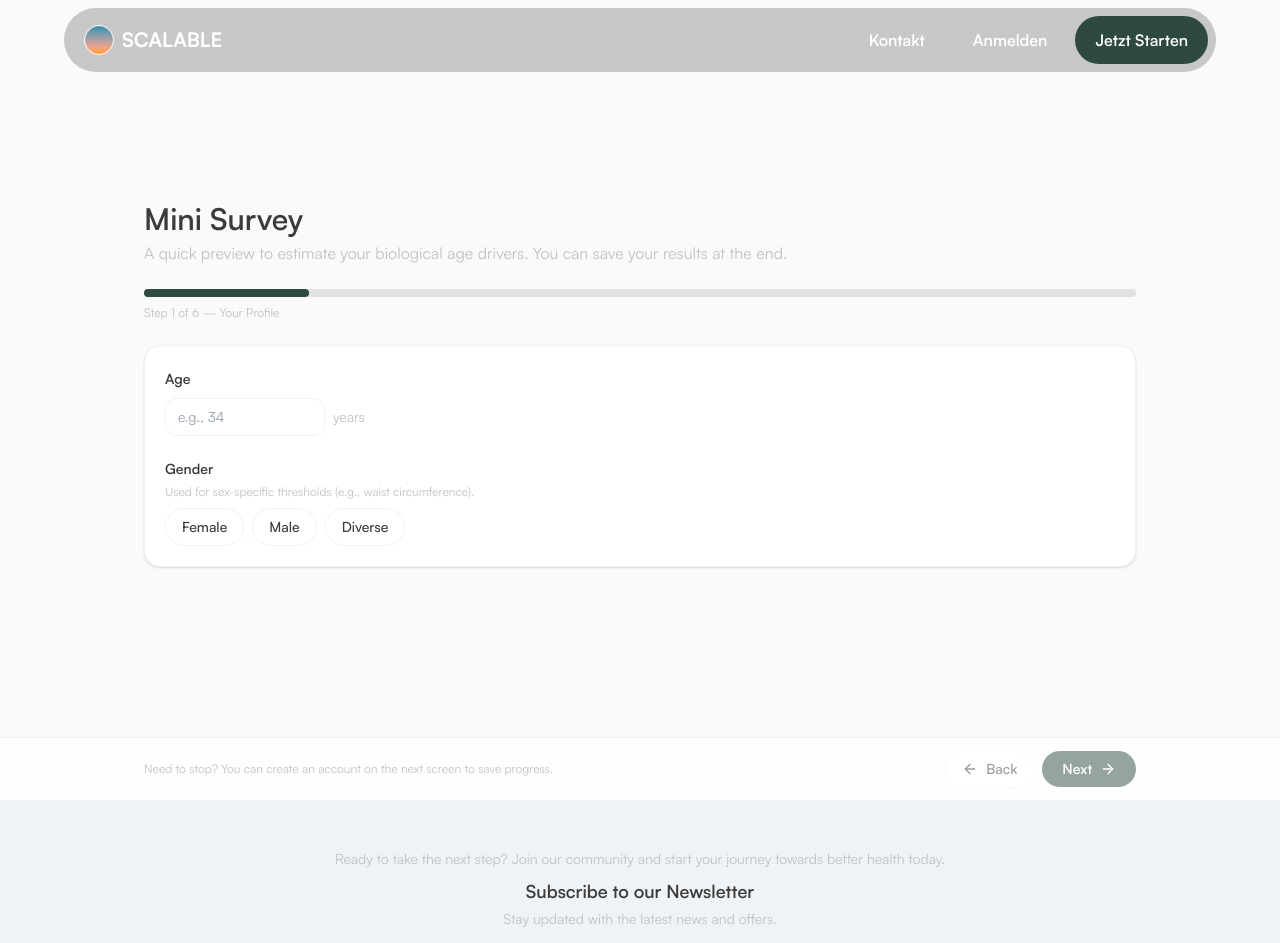
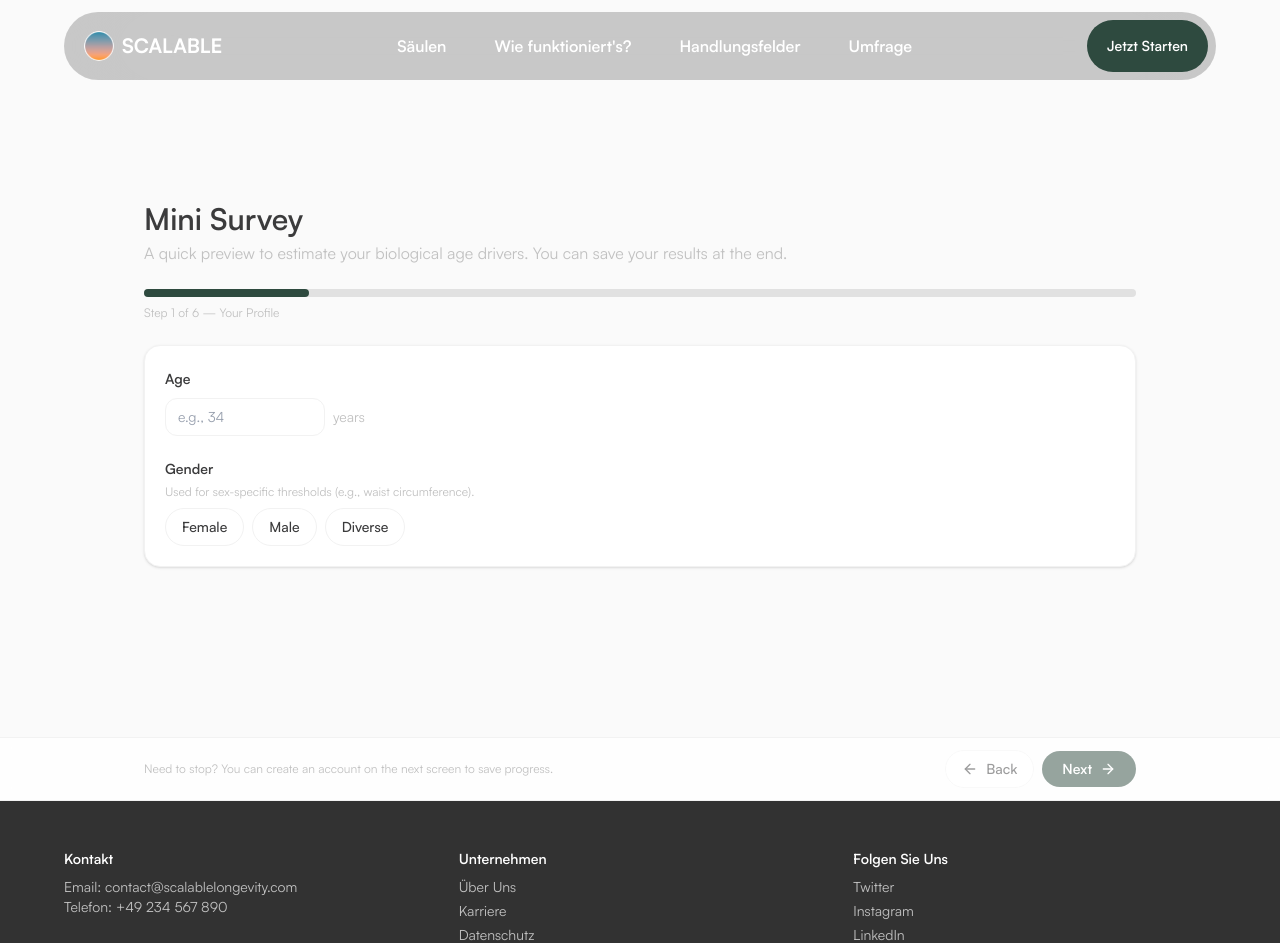
Before and after one commit to arthurtomasi23/scalable-longevity-v2, a Next.js app in the folder website/: page /survey in a window 1280 px wide. Shown: the top 943 px of the page. Built offline with nearby package versions, Linux system fonts and the light colour scheme.

Commit message:
all done but the survey

```diff
--- a/website/src/app/globals.css
+++ b/website/src/app/globals.css
@@ -13,6 +13,7 @@
   --font-primary: #3B3B3C; /* Main text */
   --font-secondary: #C1C1C1; /* Secondary text */
 }
+html { scroll-behavior: smooth; }
 
 @theme inline {
   /* Background + foreground */
--- a/website/src/app/page.tsx
+++ b/website/src/app/page.tsx
@@ -12,8 +12,8 @@ export default function Home() {
       <Hero />
       <Principles />
       <CTA />
+      <FiveParts />
       <Survey />
-      <FiveParts />
       <Newsletter />
       {/* <Features /> */}
     </div>
--- a/website/src/components/Footer.tsx
+++ b/website/src/components/Footer.tsx
@@ -2,89 +2,52 @@ import React from "react";
 
 export default function Footer() {
   return (
-    <footer className="bg-secondary/10 border-t border-card-border px-6 py-12">
+    <footer className="bg-black/80 border-t border-card-border px-6 py-12">
       <div className="mx-auto max-w-6xl flex flex-col gap-12">
-        {/* Newsletter */}
-        <div className="flex flex-col items-center text-center">
-          <p className="text-sm text-font-secondary">
-            Ready to take the next step? Join our community and start your
-            journey towards better health today.
-          </p>
-          <h3 className="mt-2 text-lg font-semibold text-font-primary">
-            Subscribe to our Newsletter
-          </h3>
-          <p className="mt-1 text-sm text-font-secondary">
-            Stay updated with the latest news and offers.
-          </p>
-
-          <form className="mt-4 flex w-full max-w-md flex-col gap-3 sm:flex-row">
-            <input
-              type="email"
-              placeholder="Enter your email"
-              className="flex-1 rounded-full border border-card-border bg-card px-5 py-3 text-sm text-font-primary placeholder:text-gray-400 focus:outline-none focus:ring-2 focus:ring-primary"
-            />
-            <button
-              type="submit"
-              className="cursor-pointer rounded-full bg-primary px-6 py-3 text-sm font-semibold text-white transition hover:bg-primary/90"
-            >
-              Subscribe
-            </button>
-          </form>
-        </div>
-
         {/* Links */}
         <div className="grid grid-cols-1 gap-8 text-sm text-font-secondary sm:grid-cols-3">
           <div>
-            <h4 className="mb-2 font-semibold text-font-primary">Contact</h4>
+            <h4 className="mb-2 font-semibold text-white">Kontakt</h4>
             <p>Email: contact@scalablelongevity.com</p>
-            <p>Phone: +1 234 567 890</p>
+            <p>Telefon: +49 234 567 890</p>
           </div>
 
           <div>
-            <h4 className="mb-2 font-semibold text-font-primary">Company</h4>
+            <h4 className="mb-2 font-semibold text-white">Unternehmen</h4>
             <ul className="space-y-1">
               <li>
-                <a href="/about" className="hover:text-font-primary">
-                  About Us
+                <a href="/about" className="hover:underline">
+                  Über Uns
                 </a>
               </li>
               <li>
-                <a href="/careers" className="hover:text-font-primary">
-                  Careers
+                <a href="/careers" className="hover:underline">
+                  Karriere
                 </a>
               </li>
               <li>
-                <a href="/privacy" className="hover:text-font-primary">
-                  Privacy Policy
+                <a href="/privacy" className="hover:underline">
+                  Datenschutz
                 </a>
               </li>
             </ul>
           </div>
 
           <div>
-            <h4 className="mb-2 font-semibold text-font-primary">Follow Us</h4>
+            <h4 className="mb-2 font-semibold text-white">Folgen Sie Uns</h4>
             <ul className="space-y-1">
               <li>
-                <a
-                  href="https://twitter.com"
-                  className="hover:text-font-primary"
-                >
+                <a href="https://twitter.com" className="hover:underline">
                   Twitter
                 </a>
               </li>
               <li>
-                <a
-                  href="https://instagram.com"
-                  className="hover:text-font-primary"
-                >
+                <a href="https://instagram.com" className="hover:underline">
                   Instagram
                 </a>
               </li>
               <li>
-                <a
-                  href="https://linkedin.com"
-                  className="hover:text-font-primary"
-                >
+                <a href="https://linkedin.com" className="hover:underline">
                   LinkedIn
                 </a>
               </li>
@@ -94,7 +57,8 @@ export default function Footer() {
 
         {/* Bottom note */}
         <div className="border-t border-card-border pt-6 text-center text-xs text-font-secondary">
-          © {new Date().getFullYear()} Scalably-Longevity. All rights reserved.
+          © {new Date().getFullYear()} Scalably-Longevity. Alle Rechte
+          vorbehalten.
         </div>
       </div>
     </footer>
--- a/website/src/components/ui/HeaderNav.tsx
+++ b/website/src/components/ui/HeaderNav.tsx
@@ -1,36 +1,68 @@
 "use client";
+
 import React from "react";
 import Link from "next/link";
 import Logo from "../Logo";
+import { PillCTA } from "@/components/ui/PillCTA";
 
 export default function HeaderNav() {
   const navLinkBase =
     "px-5 py-3 rounded-full text-white font-semibold hover:bg-white/10 transition-colors";
-  const navLinkCta =
-    "px-5 py-3 rounded-full bg-primary text-white font-semibold hover:bg-white/80 hover:text-primary transition-colors";
 
   return (
-    <header className="fixed inset-x-0 top-2 z-50 flex items-center justify-center">
-      <div className="mx-auto max-w-6xl w-full flex items-center justify-between p-2 bg-black/20 backdrop-blur-3xl rounded-full">
-        <Logo />
+    <header className="fixed inset-x-0 top-0 z-50 flex items-center justify-center p-3">
+      <div className="mx-auto max-w-6xl w-full flex items-center gap-3 p-2 bg-black/20 backdrop-blur-3xl rounded-full">
+        {/* Left: Logo */}
+        <div className="flex items-center">
+          <Logo />
+        </div>
 
-        {/* Desktop nav */}
-        <nav className="hidden md:flex items-center gap-2" aria-label="Main">
-          <Link href="/contact" className={navLinkBase}>
-            Kontakt
-          </Link>
-          <Link href="/get-started" className={navLinkBase}>
-            Anmelden
-          </Link>
-          <Link href="/get-started" className={navLinkCta}>
-            Jetzt Starten
-          </Link>
-        </nav>
+        {/* Center: section links (desktop only) */}
+        <div
+          className="hidden md:flex flex-1 items-center justify-center"
+          aria-label="Main"
+        >
+          <nav className="flex items-center gap-2">
+            <Link href="#principles" scroll className={navLinkBase}>
+              Säulen
+            </Link>
+            <Link href="#how-it-works" scroll className={navLinkBase}>
+              Wie funktioniert&#39;s?
+            </Link>
+            <Link href="#fiveparts" scroll className={navLinkBase}>
+              Handlungsfelder
+            </Link>
+            <Link href="#survey" scroll className={navLinkBase}>
+              Umfrage
+            </Link>
+          </nav>
+        </div>
 
-        {/* Mobile-only CTA */}
-        <Link href="/get-started" className={`md:hidden ${navLinkCta}`}>
-          Jetzt Starten
-        </Link>
+        {/* Right: CTA */}
+        <div className="ml-auto hidden md:block">
+          <PillCTA
+            as="link"
+            href="/get-started"
+            label="Jetzt Starten"
+            size="sm"
+            bgClass="bg-primary"
+            textClass="text-white"
+            noIcon
+          />
+        </div>
+
+        {/* Mobile: CTA only on the right (center links hidden) */}
+        <div className="ml-auto md:hidden">
+          <PillCTA
+            as="link"
+            href="/get-started"
+            label="Jetzt Starten"
+            size="sm"
+            bgClass="bg-primary"
+            textClass="text-white"
+            noIcon
+          />
+        </div>
       </div>
     </header>
   );
--- a/website/src/components/ui/PillCTA.tsx
+++ b/website/src/components/ui/PillCTA.tsx
@@ -6,26 +6,26 @@ import Link from "next/link";
 import { ArrowUpRight } from "lucide-react";
 import { track as vercelTrack } from "@vercel/analytics";
 
-type Size = "sm" | "md" | "lg";
+export type Size = "sm" | "md" | "lg";
 type As = "button" | "link";
 
 type TrackOpts = {
-  event?: string; // default: "cta_click"
-  from?: string; // e.g., "home_hero"
-  variant?: string; // e.g., "primary"
+  event?: string;
+  from?: string;
+  variant?: string;
   extra?: Record<string, unknown>;
-  enabled?: boolean; // default: true
+  enabled?: boolean;
 };
 
-type PillCTAProps = {
+export interface PillCTAProps {
   as?: As;
-  href?: string; // required when as="link"
+  href?: string;
   label: string;
   Icon?: React.ComponentType<React.SVGProps<SVGSVGElement>>;
   size?: Size;
   className?: string;
 
-  // Colors (Tailwind classes or combine with inline style)
+  // colors
   bgClass?: string;
   textClass?: string;
   iconBgClass?: string;
@@ -34,39 +34,25 @@ type PillCTAProps = {
 
   onClick?: React.MouseEventHandler<HTMLButtonElement | HTMLAnchorElement>;
   disabled?: boolean;
+  track?: TrackOpts;
 
-  track?: TrackOpts;
-};
+  /** If true, renders without the trailing icon puck */
+  noIcon?: boolean;
 
-const sizeMap: Record<
-  Size,
-  { h: string; px: string; icon: string; font: string; iconSize: string }
-> = {
-  sm: {
-    h: "h-10",
-    px: "px-3",
-    icon: "w-8 h-8",
-    font: "text-sm",
-    iconSize: "w-4 h-4",
-  },
-  md: {
-    h: "h-14",
-    px: "px-4",
-    icon: "w-11 h-11",
-    font: "text-base",
-    iconSize: "w-5 h-5",
-  },
-  lg: {
-    h: "h-16",
-    px: "px-5",
-    icon: "w-14 h-14",
-    font: "text-lg",
-    iconSize: "w-5 h-5",
-  },
+  /** Optional compact overrides */
+  paddingClass?: string;
+  gapClass?: string;
+  iconPuckSize?: number;
+}
+
+const sizeMap: Record<Size, { font: string; iconSize: string }> = {
+  sm: { font: "text-sm", iconSize: "w-5 h-5" },
+  md: { font: "text-base", iconSize: "w-6 h-6" },
+  lg: { font: "text-lg", iconSize: "w-6 h-6" },
 };
 
 export function PillCTA({
-  as = "link",
+  as = "button",
   href,
   label,
   Icon = ArrowUpRight,
@@ -80,18 +66,38 @@ export function PillCTA({
   onClick,
   disabled,
   track = { enabled: true, event: "cta_click" },
+  noIcon = false,
+  paddingClass,
+  gapClass,
+  iconPuckSize,
 }: PillCTAProps) {
   const s = sizeMap[size];
 
-  const base = `group inline-flex items-center justify-between rounded-full ${s.h} ${s.px} gap-4
-     ${bgClass} ${textClass} ${s.font}
-     transition-colors backdrop-blur-2xl
-     focus:outline-none focus-visible:ring-2 focus-visible:ring-white/60
-     disabled:opacity-60 disabled:cursor-not-allowed`;
+  // ✅ Your requested defaults
+  const padding = paddingClass
+    ? paddingClass
+    : noIcon
+    ? "py-4 px-5"
+    : "py-2 pl-6 pr-2";
 
-  const iconWrap = `flex items-center justify-center rounded-full ${iconBgClass}
-     ${s.icon} flex-shrink-0 transition-transform duration-200
-     group-hover:translate-x-0.5 group-hover:-translate-y-0.5`;
+  const gap = noIcon ? "" : gapClass ?? "gap-5"; // ~20px
+
+  const base = `
+    group inline-flex items-center justify-between rounded-full
+    ${padding} ${gap} ${s.font}
+    ${bgClass} ${textClass}
+    font-semibold backdrop-blur-2xl
+    transition-colors
+    focus:outline-none focus-visible:ring-2 focus-visible:ring-white/60
+    disabled:opacity-60 disabled:cursor-not-allowed
+  `;
+
+  const puck = iconPuckSize ?? 55;
+  const iconWrap = `
+    flex items-center justify-center rounded-full ${iconBgClass}
+    w-[${puck}px] h-[${puck}px] flex-shrink-0 transition-transform duration-200
+    group-hover:translate-x-0.5 group-hover:-translate-y-0.5
+  `;
 
   const iconCls = `${s.iconSize} ${iconColorClass}`;
 
@@ -100,16 +106,26 @@ export function PillCTA({
   > = (e) => {
     onClick?.(e);
     if (e.defaultPrevented) return;
-
     if (track?.enabled !== false) {
       vercelTrack(track.event ?? "cta_click", {
-        ...(track.from ? { from: track.from } : {}),
+        ...(track.from !== undefined ? { from: track.from } : {}),
         ...(track.variant !== undefined ? { variant: track.variant } : {}),
         ...(track.extra ?? {}),
-        label, // helpful default
+        label,
       });
     }
   };
+
+  const content = (
+    <>
+      <span className="font-semibold">{label}</span>
+      {!noIcon && (
+        <span className={iconWrap}>
+          <Icon className={iconCls} />
+        </span>
+      )}
+    </>
+  );
 
   if (as === "link") {
     if (!href) throw new Error("PillCTA: 'href' is required when as='link'");
@@ -121,10 +137,7 @@ export function PillCTA({
         style={style}
         aria-label={label}
       >
-        <span className="font-semibold">{label}</span>
-        <span className={iconWrap}>
-          <Icon className={iconCls} />
-        </span>
+        {content}
       </Link>
     );
   }
@@ -138,10 +151,7 @@ export function PillCTA({
       disabled={disabled}
       aria-label={label}
     >
-      <span className="font-semibold">{label}</span>
-      <span className={iconWrap}>
-        <Icon className={iconCls} />
-      </span>
+      {content}
     </button>
   );
 }
--- a/website/src/components/ui/PillInput.tsx
+++ b/website/src/components/ui/PillInput.tsx
@@ -4,8 +4,8 @@ import * as React from "react";
 export type Size = "sm" | "md" | "lg";
 
 const sizeMap = {
-  sm: { h: "h-10", px: "px-3", font: "text-sm" },
-  md: { h: "h-14", px: "px-4", font: "text-base" },
+  sm: { h: "h-10", px: "px-5", font: "text-sm" },
+  md: { h: "h-14", px: "px-5", font: "text-base" },
   lg: { h: "h-16", px: "px-5", font: "text-lg" },
 } as const satisfies Record<Size, { h: string; px: string; font: string }>;
 
```
Also changed, not shown: website/src/components/CTA.tsx (+21 -18 lines), website/src/components/FiveParts.tsx (+9 -6 lines), website/src/components/Hero.tsx (+7 -7 lines), website/src/components/Newsletter.tsx (+9 -8 lines), website/src/components/Principles.tsx (+10 -5 lines), website/src/components/Survey.tsx (+86 -51 lines).
